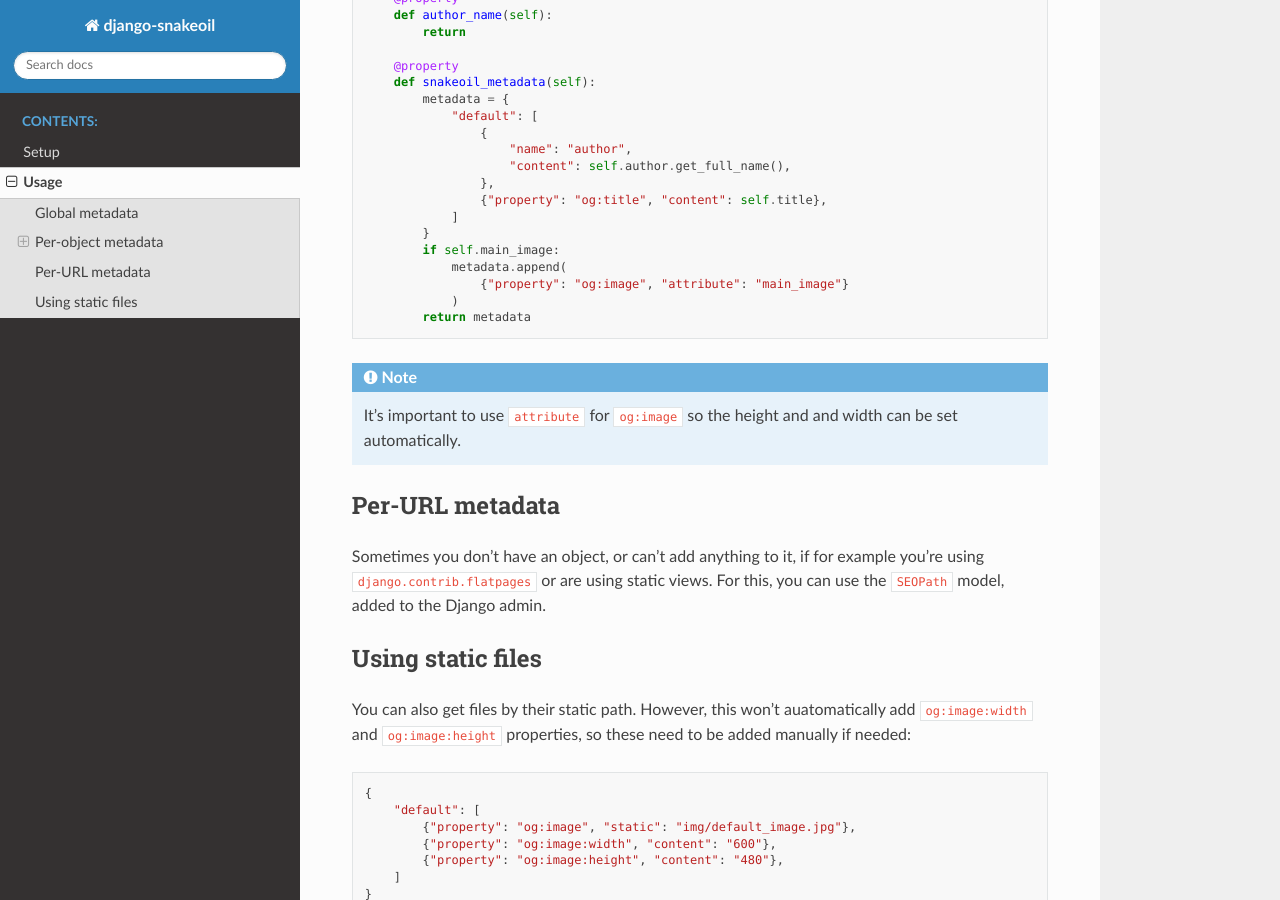
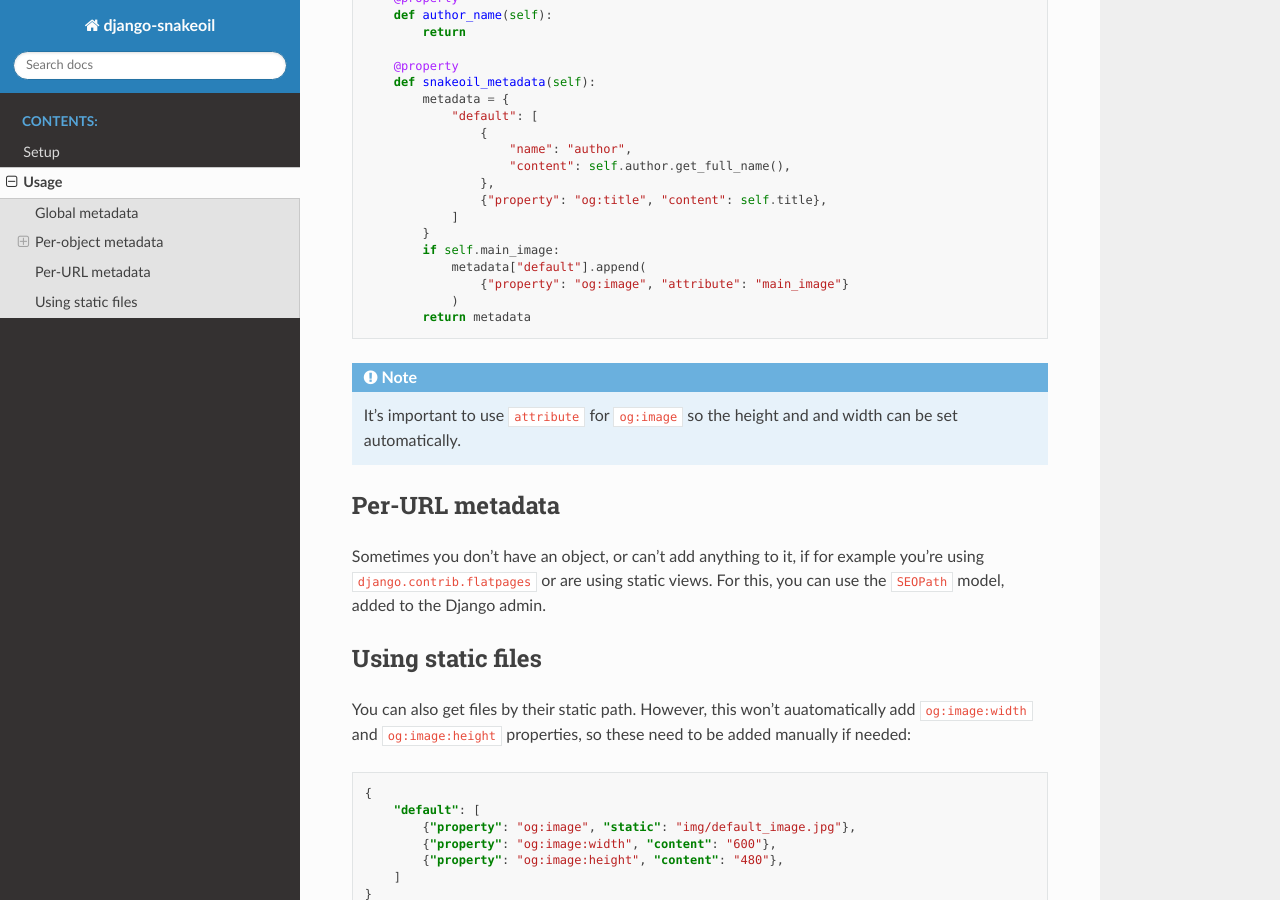
Before and after one commit to knyghty/django-snakeoil, a Sphinx documentation site: the page built from docs/usage.rst, in a window 1280 px wide and 900 px high, scrolled down 2353 px. Built offline with Sphinx 7.4.7 and the Read the Docs theme 2.0.0, drawn with Linux system fonts in a browser that asks for light colours.

Commit message:
Documentation fixes

```diff
--- a/README.rst
+++ b/README.rst
@@ -47,7 +47,7 @@
                 ]
             }
             if self.main_image:
-                metadata.append(
+                metadata["default"].append(
                     {"property": "og:image", "attribute": "main_image"}
                 )
             return metadata
--- a/docs/usage.rst
+++ b/docs/usage.rst
@@ -85,7 +85,9 @@
 ---------------------------------------
 
 You can also set metadata from object attributes with the ``attribute``
-key::
+key:
+
+.. code-block:: JSON
 
     {
         "default": [
@@ -104,7 +106,9 @@
 Usually, your models will have some metadata stored as model fields or
 attributes, and it's a lot of effort to override this for every obejct.
 To set per-model metadata based on object attributes, you can define a
-property called ``snakeoil_metadata`` on your model::
+property called ``snakeoil_metadata`` on your model:
+
+.. code-block:: python
 
     from snakeoil.models import SEOModel
 
@@ -129,7 +133,7 @@
                 ]
             }
             if self.main_image:
-                metadata.append(
+                metadata["default"].append(
                     {"property": "og:image", "attribute": "main_image"}
                 )
             return metadata
@@ -150,7 +154,9 @@
 
 You can also get files by their static path. However, this won't
 auatomatically add ``og:image:width`` and ``og:image:height`` properties,
-so these need to be added manually if needed::
+so these need to be added manually if needed:
+
+.. code-block:: JSON
 
     {
         "default": [
```
